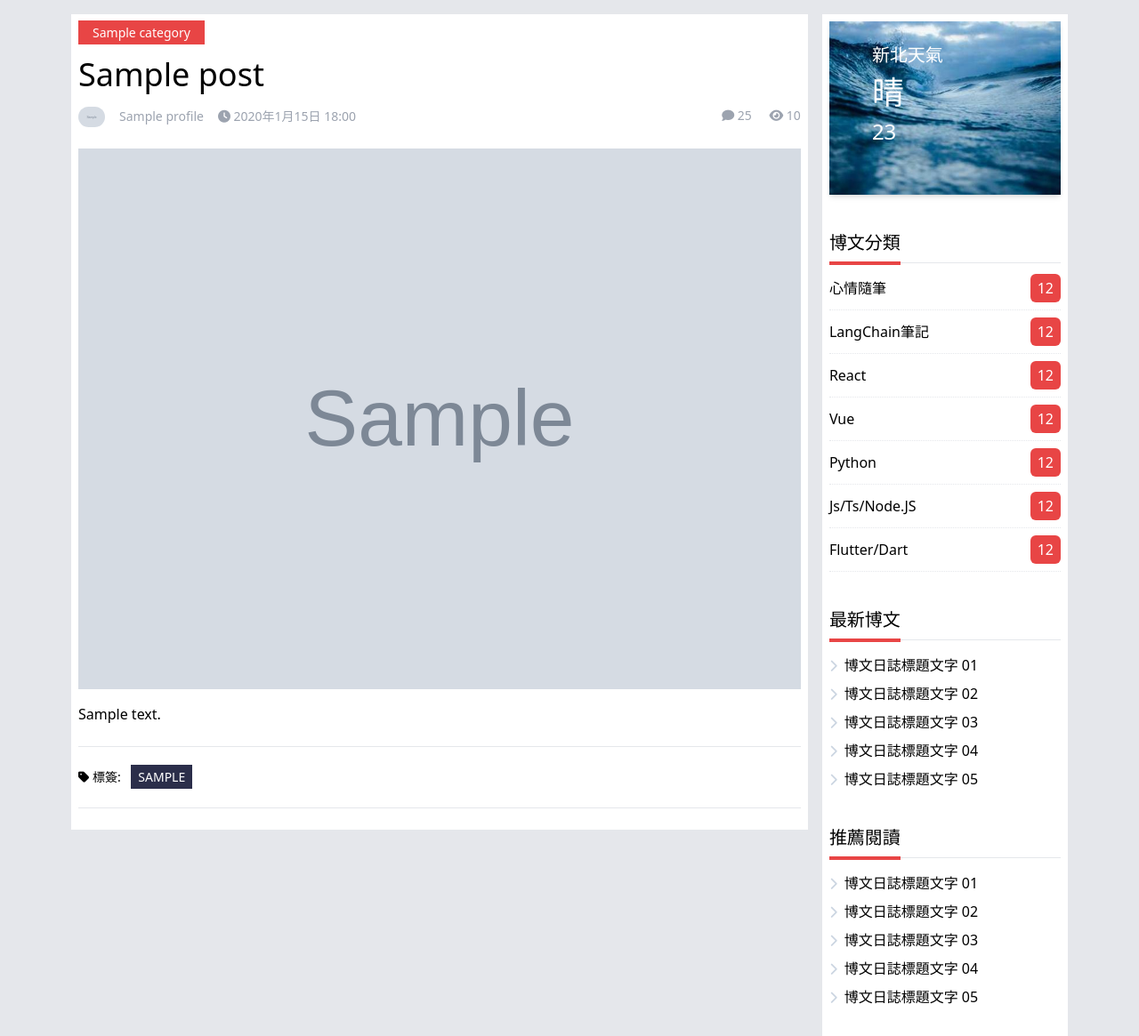
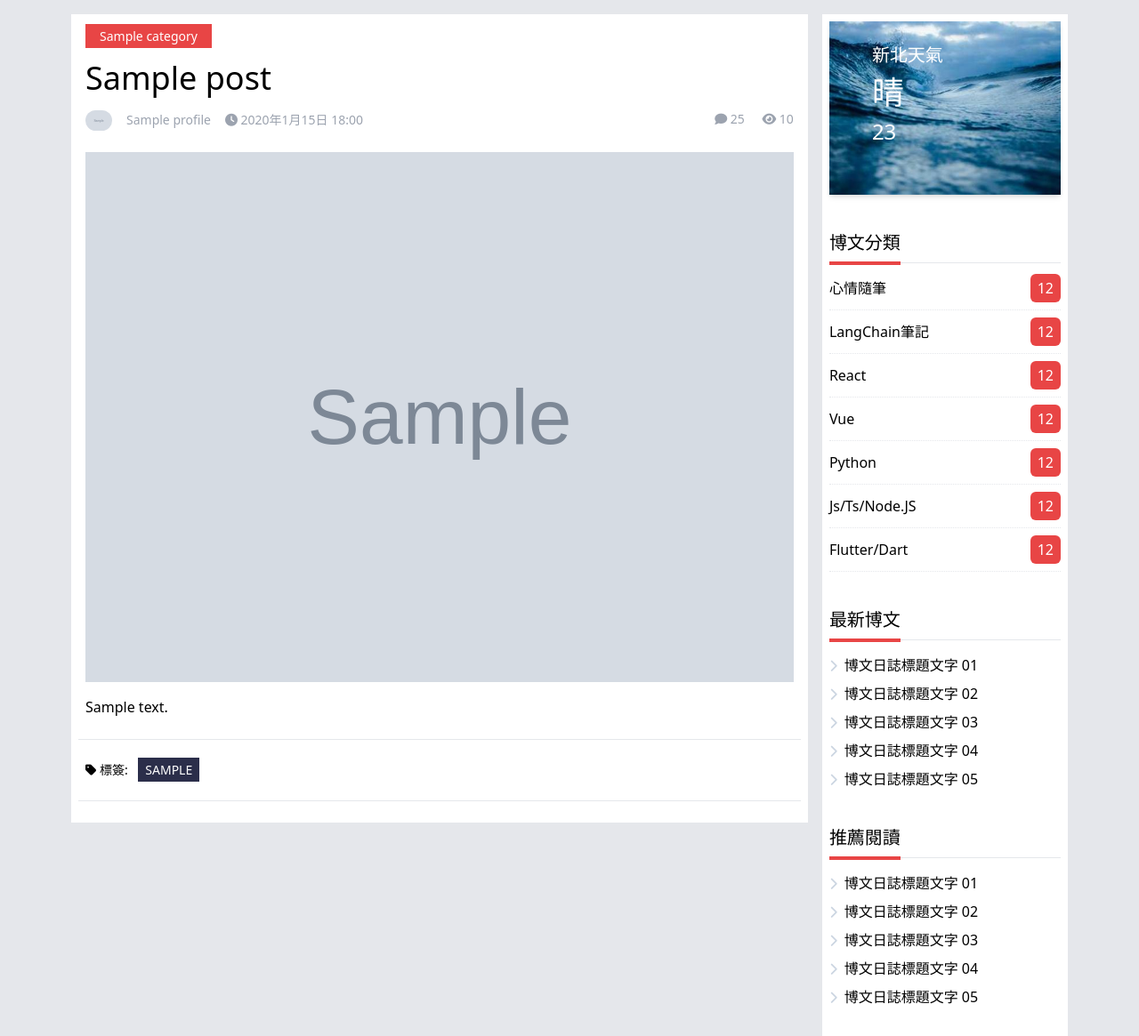
Before and after one commit to ziliang-wang/jonas-blog, a Django app: page /posts/1 in a window 1280 px wide. Shown: the part 113-1278 px from the top of the page at 89% size. Run offline with Django 5.2, Linux system fonts and the light colour scheme; tables that the repository leaves empty hold one stand-in row (values such as "Sample post"); grey boxes marked "Sample" are stand-in pictures; some libraries are stand-ins or nearby versions.

Commit message:
css fixed

```diff
--- a/src/static/css/style.css
+++ b/src/static/css/style.css
@@ -938,18 +938,6 @@ video {
   padding: 1rem;
 }
 
-.p-3 {
-  padding: 0.75rem;
-}
-
-.p-2\.5 {
-  padding: 0.625rem;
-}
-
-.p-20 {
-  padding: 5rem;
-}
-
 .px-2 {
   padding-left: 0.5rem;
   padding-right: 0.5rem;
@@ -1023,6 +1011,10 @@ video {
 
 .pt-10 {
   padding-top: 2.5rem;
+}
+
+.pt-3 {
+  padding-top: 0.75rem;
 }
 
 .text-center {
@@ -1194,8 +1186,4 @@ video {
     margin-right: calc(0.75rem * var(--tw-space-x-reverse));
     margin-left: calc(0.75rem * calc(1 - var(--tw-space-x-reverse)));
   }
-
-  .md\:p-3 {
-    padding: 0.75rem;
-  }
 }
--- a/src/templates/details.html
+++ b/src/templates/details.html
@@ -26,10 +26,10 @@
 <!-- main content -->
 <main class="container my-4 flex flex-col md:flex-row items-start">
     <!-- left block -->
-    <div class="w-full bg-white p-2 md:w-3/4 md:mr-4">
-        <p><span class="bg-primary text-white py-1 px-4 text-sm">{{ item.category.name }}</span></p>
-        <h1 class="text-4xl font-light my-4">{{ item.title }}</h1>
-        <div class="flex justify-between text-sm text-gray-400">
+    <div class="w-full bg-white p-2 md:w-3/4 md:mr-4 pt-3">
+        <p class="px-2"><span class="bg-primary text-white py-1 px-4 text-sm">{{ item.category.name }}</span></p>
+        <h1 class="text-4xl font-light my-4 px-2">{{ item.title }}</h1>
+        <div class="flex justify-between text-sm text-gray-400 px-2">
             <!-- left -->
             <div class="flex items-center space-x-4">
                 <img width="30" height="30" class="rounded-full" src="{{ item.author.profile.avatar.url }}" alt="{{ item.author.profile.aliasname }}">
@@ -43,7 +43,7 @@
             </div>
         </div>
         <!-- 正文 -->
-        <div class="my-6 space-y-4">
+        <div class="my-6 space-y-4 px-2">
             {% if item.img %}
             <img style="width: 100%;" src="{{ item.img.url }}" alt="{{ item.title }}">
             {% else %}
@@ -54,15 +54,11 @@
             </div>
         </div>
         <!-- article tag -->
-        <div class="my-4 border-y py-6 space-x-2 text-sm">
+        <div class="my-4 border-y py-6 space-x-2 text-sm px-2">
             <span><i class="fas fa-tag"></i> 標簽: </span>
             {% for tag in tags %}
             <span class="py-1 px-2 bg-blog-dark text-white uppercase">{{ tag }}</span>
             {% endfor %}
-            <!-- <span class="py-1 px-2 bg-blog-dark text-white uppercase">python</span>
-            <span class="py-1 px-2 bg-blog-dark text-white uppercase">react</span>
-            <span class="py-1 px-2 bg-blog-dark text-white uppercase">django</span>
-            <span class="py-1 px-2 bg-blog-dark text-white uppercase">sql</span> -->
         </div>
     </div>
     <!-- right block -->
```
